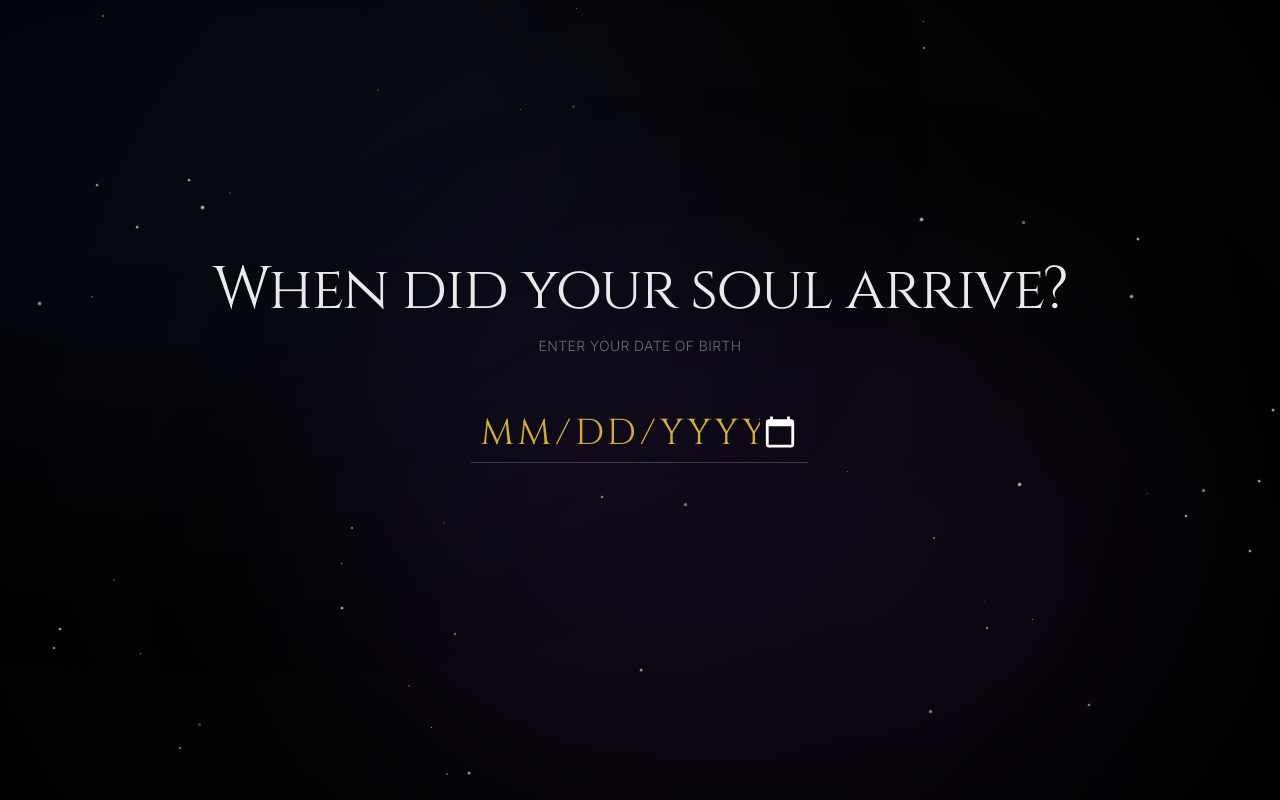
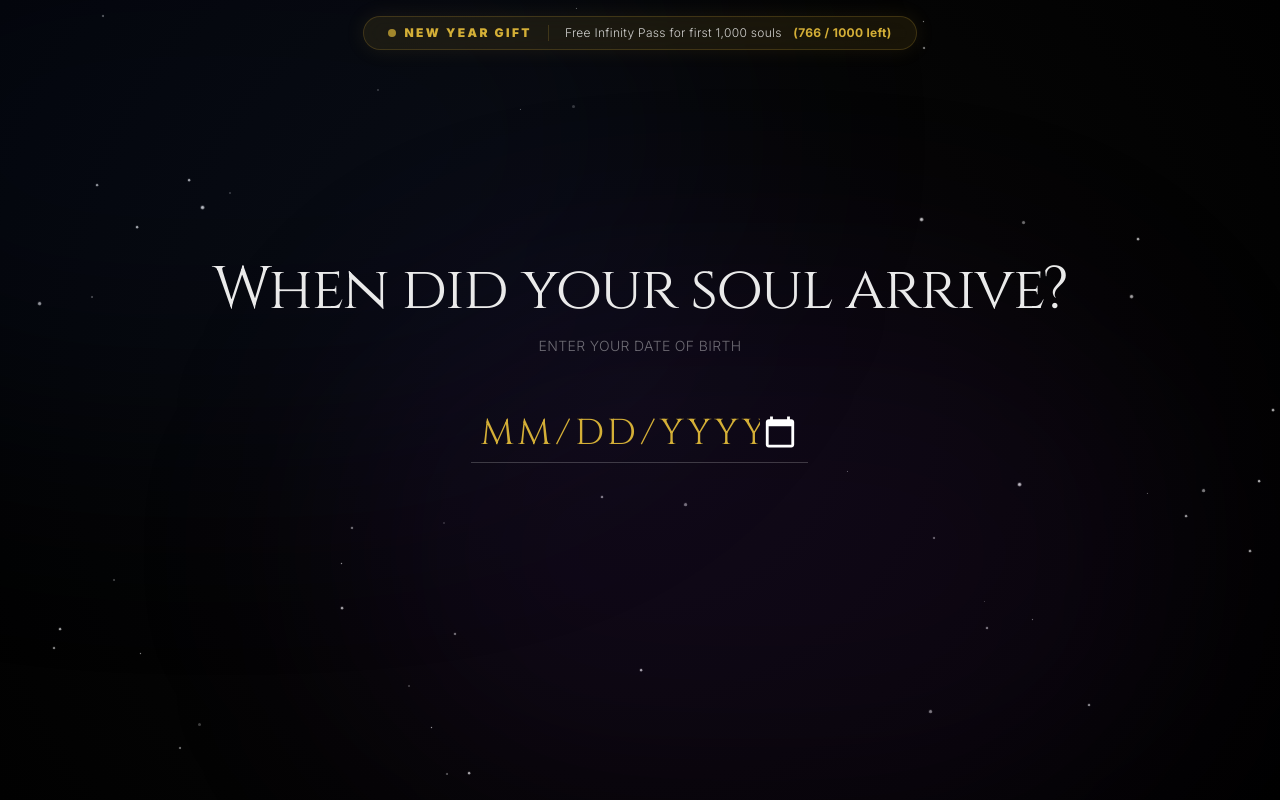
Before and after one commit to KashAmir418/Numerio, a Next.js app: page / in a window 1280 px wide. Built offline with nearby package versions, Linux system fonts and the light colour scheme.

Commit message:
Launch ready: New Year Gift strategy with soul counter and clean dashboard

```diff
--- a/src/app/page.tsx
+++ b/src/app/page.tsx
@@ -1,6 +1,6 @@
 "use client";
 
-import { useState } from "react";
+import { useState, useEffect } from "react";
 import { motion, AnimatePresence } from "framer-motion";
 import { StarBackground } from "@/components/visuals/star-background";
 import { DateInput } from "@/components/ui/date-input";
@@ -10,6 +10,20 @@ import { Dashboard } from "@/components/dashboard/dashboard";
 export default function Home() {
     const [step, setStep] = useState<"entry" | "loading" | "dashboard">("entry");
     const [profile, setProfile] = useState<NumerologyProfile | null>(null);
+
+    // Dynamic Soul Counter logic
+    const [soulsClaimed, setSoulsClaimed] = useState(160);
+
+    useEffect(() => {
+        // Simple logic to "claim" souls based on time to create urgency
+        const now = new Date();
+        const startOfLaunch = new Date(now.getFullYear(), 0, 1); // Jan 1st
+        const hoursPassed = Math.floor((now.getTime() - startOfLaunch.getTime()) / (1000 * 60 * 60));
+
+        // Starts at 160, adds a few every hour
+        const calculatedSouls = Math.min(987, 160 + (hoursPassed * 2) + now.getMinutes() % 10);
+        setSoulsClaimed(calculatedSouls);
+    }, []);
 
     const handleEntryComplete = (date: string) => {
         // Validation Logic
@@ -45,6 +59,27 @@ export default function Home() {
     return (
         <main className={`relative min-h-screen flex flex-col items-center ${step === 'dashboard' ? 'justify-start overflow-x-hidden' : 'justify-center overflow-hidden'}`}>
             <StarBackground />
+
+            {/* New Year Gift Banner */}
+            {step === "entry" && (
+                <motion.div
+                    initial={{ y: -100, opacity: 0 }}
+                    animate={{ y: 0, opacity: 1 }}
+                    transition={{ delay: 1, duration: 0.8 }}
+                    className="absolute top-0 left-0 w-full z-50 p-4 flex justify-center"
+                >
+                    <div className="bg-gold/10 backdrop-blur-md border border-gold/20 px-6 py-2 rounded-full flex items-center gap-4 shadow-[0_0_20px_rgba(212,175,55,0.1)]">
+                        <div className="flex items-center gap-2">
+                            <span className="w-2 h-2 bg-gold animate-pulse rounded-full" />
+                            <span className="text-[10px] md:text-xs text-gold font-black uppercase tracking-[0.2em]">New Year Gift</span>
+                        </div>
+                        <div className="w-[1px] h-4 bg-gold/20" />
+                        <p className="text-[10px] md:text-xs text-white/80 font-light tracking-wide">
+                            Free Infinity Pass for first 1,000 souls <span className="text-gold font-bold ml-2">({1000 - soulsClaimed} / 1000 left)</span>
+                        </p>
+                    </div>
+                </motion.div>
+            )}
 
             <AnimatePresence mode="wait">
                 {step === "entry" && (
--- a/src/components/dashboard/dashboard.tsx
+++ b/src/components/dashboard/dashboard.tsx
@@ -155,27 +155,8 @@ export const Dashboard = ({ profile }: DashboardProps) => {
 
             <div className="w-full max-w-6xl mx-auto px-4 md:px-8">
 
-                {/* Header / Dev Tools */}
-                <div className="flex justify-center mb-8">
-                    <button
-                        onClick={() => {
-                            let nextTier: UserTier = 'FREE';
-                            if (userTier === 'FREE') nextTier = 'BASIC';
-                            else if (userTier === 'BASIC') nextTier = 'INFINITY';
-                            else nextTier = 'FREE';
-
-                            setUserTier(nextTier);
-                            localStorage.setItem('numerio_user_tier', nextTier);
-                            if (nextTier === 'BASIC') {
-                                setCompatibilityChecksUsed(0);
-                                localStorage.setItem('numerio_compatibility_checks_used', '0');
-                            }
-                        }}
-                        className="text-[10px] uppercase tracking-widest text-white/20 hover:text-white/50 border border-white/10 px-3 py-1 rounded-full"
-                    >
-                        Dev: Cycle Tier ({userTier}){userTier === 'BASIC' ? ` [${compatibilityChecksUsed}/2]` : ''}
-                    </button>
-                </div>
+                {/* Header Spacer */}
+                <div className="h-12" />
 
                 <AnimatePresence mode="wait">
                     <motion.div
--- a/src/components/ui/paywall-modal.tsx
+++ b/src/components/ui/paywall-modal.tsx
@@ -96,11 +96,11 @@ export const PaywallModal = ({ isOpen, onClose, onUnlockBasic, onUnlockInfinity
                                     <Lock className="w-8 h-8 text-gold" />
                                 </div>
                                 <h3 className="text-3xl md:text-4xl font-serif text-white mb-6 leading-tight">
-                                    Unlock Your <br />
-                                    <span className="text-gold">Cosmic Blueprint</span>
+                                    A Gift for the <br />
+                                    <span className="text-gold">New Year</span>
                                 </h3>
                                 <p className="text-white/50 mb-8 font-light leading-relaxed text-sm">
-                                    You've scratched the surface. Now, decrypt the full architectural plan of your soul and master your connections.
+                                    As a welcome to the matrix, we are granting the first 1,000 souls an <span className="text-gold font-bold">Infinity Pass</span> for free. Claim your lifetime map before the spots are gone.
                                 </p>
 
                                 <div className="space-y-4">
@@ -149,7 +149,7 @@ export const PaywallModal = ({ isOpen, onClose, onUnlockBasic, onUnlockInfinity
                                         onClick={() => handleCheckout('BASIC')}
                                         className="w-full py-4 bg-white/5 border border-white/10 text-white font-bold text-xs uppercase tracking-widest rounded-xl hover:bg-white/10 transition-all active:scale-95 cursor-pointer flex items-center justify-center gap-2 group"
                                     >
-                                        UNLOCK FREE
+                                        CLAIM 2 REVEALS
                                     </button>
                                 </div>
 
@@ -224,7 +224,7 @@ export const PaywallModal = ({ isOpen, onClose, onUnlockBasic, onUnlockInfinity
                                             onClick={() => handleCheckout('INFINITY')}
                                             className="w-full py-4 bg-gradient-to-r from-gold via-yellow-500 to-yellow-600 text-black font-black text-xs uppercase tracking-widest rounded-xl hover:shadow-[0_0_30px_rgba(255,215,0,0.4)] transition-all duration-500 hover:-translate-y-1 transform active:scale-95 cursor-pointer flex items-center justify-center gap-2"
                                         >
-                                            ACTIVATE FREE PASS
+                                            CLAIM FREE INFINITY PASS
                                         </button>
                                     </div>
                                 </div>
```
